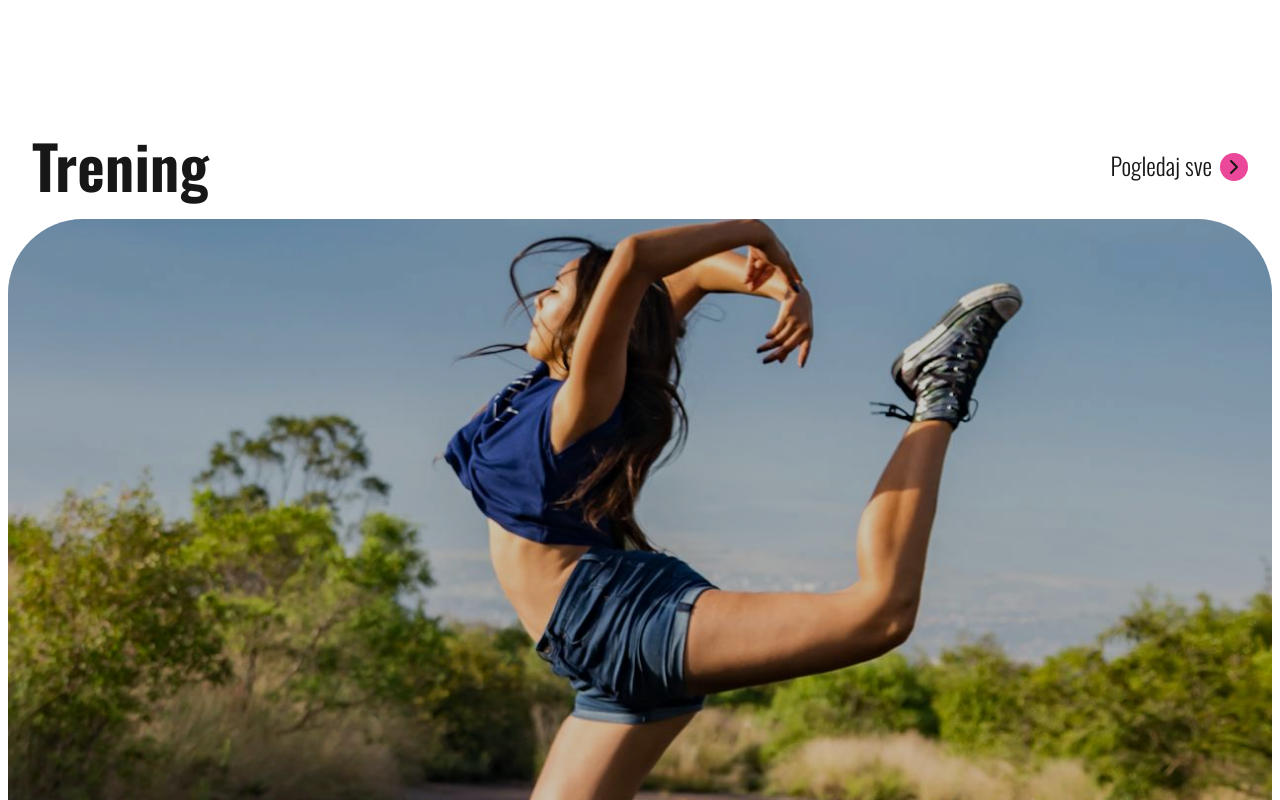
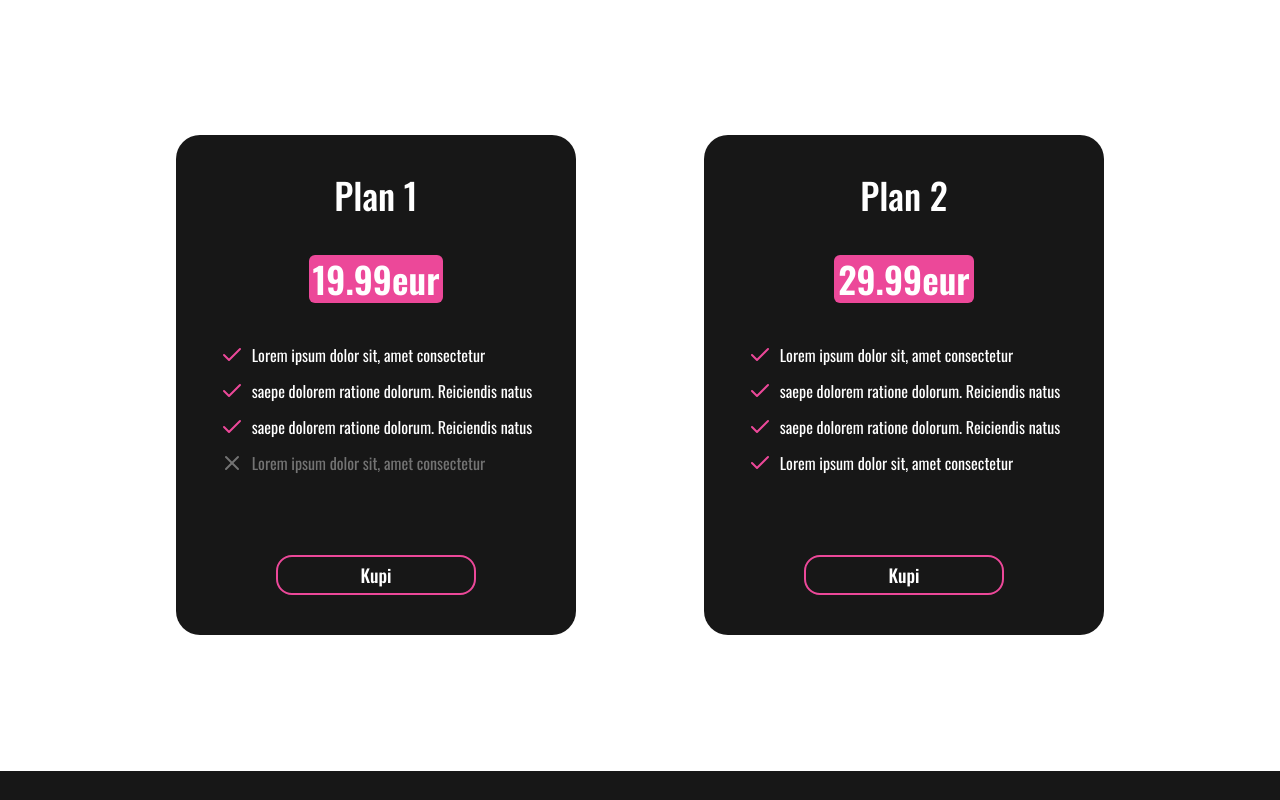
Before and after one commit to uros-simeunovic/gym-frontend, a React (Vite) app: page / in a window 1280 px wide. Shown: the part 2220-3020 px from the top of the page. Built offline with nearby package versions, Linux system fonts and the light colour scheme; no server answers.

Commit message:
refactor: plan cards moved to home page, email sent modal

```diff
--- a/src/components/Navbar.tsx
+++ b/src/components/Navbar.tsx
@@ -2,7 +2,7 @@ import { Link } from "react-router-dom";
 import logo from "../assets/logoGG1.png";
 import logoDark from "../assets/LogoGGWhite.svg";
 import { Menu } from "lucide-react";
-import { Sheet, SheetContent } from "./ui/sheet";
+import { Sheet, SheetContent, SheetDescription, SheetTitle } from "./ui/sheet";
 import { NavmenuSidebar } from "./NavmenuSidebar";
 import { useState } from "react";
 import { useAuth } from "@/Providers/AuthProvider";
@@ -26,7 +26,6 @@ export const Navbar = () => {
           />
         </Link>
         <div className="hidden md:flex flex-row gap-6 ">
-          {/* <LinkItem to="/" text="Pocetna" /> */}
           <LinkItem to="/plans" text="Planovi" />
           {userDetails?.isAdmin && (
             <LinkItem to="/admin/dashboard/users" text="Admin" />
@@ -38,6 +37,10 @@ export const Navbar = () => {
         </div>
         <Sheet open={open} onOpenChange={() => setOpen(false)}>
           <SheetContent side={"right"} className="w-full">
+            <SheetDescription className="hidden">
+              Meni za telefone
+            </SheetDescription>
+            <SheetTitle className="hidden">Naslov</SheetTitle>
             <NavmenuSidebar />
           </SheetContent>
         </Sheet>
--- a/src/components/modals/Modal.tsx
+++ b/src/components/modals/Modal.tsx
@@ -2,12 +2,9 @@ import { useDialog } from "@/hooks/useDialog";
 import {
   Dialog,
   DialogContent,
-  // DialogFooter,
-  DialogHeader,
+  DialogDescription,
   DialogTitle,
 } from "../ui/dialog";
-// import { Button } from "../ui/button";
-// import { useHandleUpload } from "@/hooks/useHandleUpload";
 
 export const Modal = ({
   children,
@@ -18,23 +15,12 @@ export const Modal = ({
 }) => {
   const { isOpen, onClose } = useDialog();
 
-  // const { handleUpload } = useHandleUpload();
-
-  // const submit = () => {
-  //   handleUpload();
-  //   onClose();
-  // };
-
   return (
     <Dialog onOpenChange={onClose} open={isOpen} modal defaultOpen={isOpen}>
-      <DialogContent>
-        <DialogHeader>
-          <DialogTitle>{title}</DialogTitle>
-        </DialogHeader>
+      <DialogContent aria-describedby="success-message">
+        <DialogTitle className="text-4xl text-center">{title}</DialogTitle>
+        <DialogDescription className="hidden">Modal</DialogDescription>
         {children}
-        {/* <DialogFooter>
-          <Button onClick={submit}>Save changes</Button>
-        </DialogFooter> */}
       </DialogContent>
     </Dialog>
   );
--- a/src/hooks/useSendEmail.ts
+++ b/src/hooks/useSendEmail.ts
@@ -1,15 +1,17 @@
 import { useAuth } from "@/Providers/AuthProvider";
-import { useNavigate } from "react-router-dom";
 import { toast } from "sonner";
 import emailjs from "@emailjs/browser";
 import { useState } from "react";
+import { useDialog } from "./useDialog";
 
 export const useSendEmail = () => {
   const { currentUser } = useAuth();
-  const navigate = useNavigate();
   const [disabled, setDisabled] = useState(false);
+  const { onOpen } = useDialog();
 
   const sendEmail = (price: number) => {
+    onOpen();
+    toast.success("Uputstvo za placanje poslato na Vas email.");
     setDisabled(true);
     emailjs
       .send(
@@ -26,8 +28,7 @@ export const useSendEmail = () => {
       )
       .then(
         () => {
-          toast.success("Uputstvo za placanje poslato na Vas email.");
-          navigate("/");
+          setDisabled(false);
         },
         (error) => {
           console.log("Sending email failed: ", error);
--- a/src/pages/Components/PlanCard.tsx
+++ b/src/pages/Components/PlanCard.tsx
@@ -1,7 +1,7 @@
 import { Button } from "@/components/ui/button";
 import { useSendEmail } from "@/hooks/useSendEmail";
 import { cn } from "@/lib/utils";
-import { Check } from "lucide-react";
+import { Check, X } from "lucide-react";
 
 export const PlanCard = ({
   price,
@@ -24,7 +24,7 @@ export const PlanCard = ({
         <h1 className="text-background text-4xl font-medium text-center">
           {planName}
         </h1>
-        <div className="text-background flex flex-row items-center justify-center p-1 text-4xl font-semibold bg-pink-500 text-white rounded-md w-[100px]">
+        <div className="text-background flex flex-row items-center justify-center p-1 text-4xl font-semibold bg-pink-500 text-white rounded-md">
           <h2>{price}eur</h2>
         </div>
         <ul className="text-background text-base space-y-3">
@@ -47,7 +47,7 @@ export const PlanCard = ({
               !premium && "text-muted-foreground"
             )}
           >
-            <Check className="text-pink-500" />
+            {!premium ? <X /> : <Check className="text-pink-500" />}
             <p>Lorem ipsum dolor sit, amet consectetur</p>
           </li>
         </ul>
--- a/src/pages/Components/PlanSection.tsx
+++ b/src/pages/Components/PlanSection.tsx
@@ -1,29 +1,17 @@
-import { ChevronRight } from "lucide-react";
-import { Link } from "react-router-dom";
+import { Modal } from "@/components/modals/Modal";
+import { PlanCard } from "./PlanCard";
+import { MailCheck } from "lucide-react";
 
-export const PlanSection = ({ image }: { image: string }) => {
+export const PlanSection = () => {
   return (
-    <div className="flex flex-col">
-      <div className="flex flex-row justify-between mb-6 mx-6">
-        <h3 className="text-4xl md:text-6xl font-semibold">Trening</h3>
-        <Link
-          to={"/plans"}
-          className="relative flex flex-row items-center gap-2 cursor-pointer before:absolute before:rounded-xl before:bottom-2 before:transition-all before:duration-300 before:w-0 before:h-1 hover:before:w-full before:bg-pink-500"
-        >
-          <h3 className="text-2xl font-light leading-6">Pogledaj sve</h3>
-          <div className="flex items-center justify-center w-7 h-7 mt-1 bg-pink-500 rounded-full">
-            <ChevronRight />
-          </div>
-        </Link>
-      </div>
-      <div className="relative">
-        <img
-          src={image}
-          alt=""
-          className="mx-auto object-cover w-full h-[300px] md:h-[800px] hover:zoom-in-50 rounded-[50px] md:rounded-[75px]"
-        />
-        <div className="absolute top-0 left-0 right-0 bottom-0 rounded-[50px] md:rounded-[75px] bg-black/20" />
-      </div>
+    <div className="flex flex-wrap justify-center gap-32">
+      <PlanCard planName="Plan 1" price={19.99} />
+      <PlanCard planName="Plan 2" price={29.99} premium={true} />
+      <Modal title="Uputstvo za placanje Vam je poslato na email">
+        <div className="w-full flex flex-col items-center mt-10">
+          <MailCheck size={100} />
+        </div>
+      </Modal>
     </div>
   );
 };
--- a/src/pages/HomePage.tsx
+++ b/src/pages/HomePage.tsx
@@ -13,47 +13,12 @@ const HomePage = () => {
       <div className="p-2 md:max-w-[1600px] mx-auto">
         <HeroSection image={landingPageImage} />
         <SignUpSection />
-        <PlanSection image={landingPageImage} />
+        <PlanSection />
       </div>
       <div className="relative p-2 bg-[#171717] w-full mt-32 py-40">
         <AnimatedLine logo={logo} />
         <SignUpSectionBlack />
-        {/* <div className="mt-44 md:max-w-[1600px] mx-auto">
-          <h3 className="text-4xl text-white md:text-6xl font-semibold">
-            Česta pitanja
-          </h3>
-          <Accordion type="single" collapsible className="w-full">
-            <AccordionItem value="item-1" className="border-b text-white">
-              <AccordionTrigger className="h-[100px] text-[36px]">
-                Pitanje 1
-              </AccordionTrigger>
-              <AccordionContent className="text-xl font-light">
-                Odgovor na pitanje broj 1.
-              </AccordionContent>
-            </AccordionItem>
-            <AccordionItem value="item-2" className="border-b text-white">
-              <AccordionTrigger className="h-[100px] text-[36px]">
-                Pitanje 2
-              </AccordionTrigger>
-              <AccordionContent className="text-xl font-light">
-                Odgovor na pitanje broj 1.
-              </AccordionContent>
-            </AccordionItem>
-            <AccordionItem value="item-3" className="border-b text-white">
-              <AccordionTrigger className="h-[100px] text-[36px]">
-                Pitanje 3
-              </AccordionTrigger>
-              <AccordionContent className="text-xl font-light">
-                Lorem ipsum, dolor sit amet consectetur adipisicing elit. Neque,
-                unde exercitationem mollitia autem iusto consectetur fuga
-                cupiditate quisquam error ea!
-              </AccordionContent>
-            </AccordionItem>
-          </Accordion>
-        </div> */}
       </div>
-
-      {/* Footer */}
       <div className="p-2 bg-[#171717] w-full pt-32 ">
         <Footer logo={logo} />
       </div>
```
